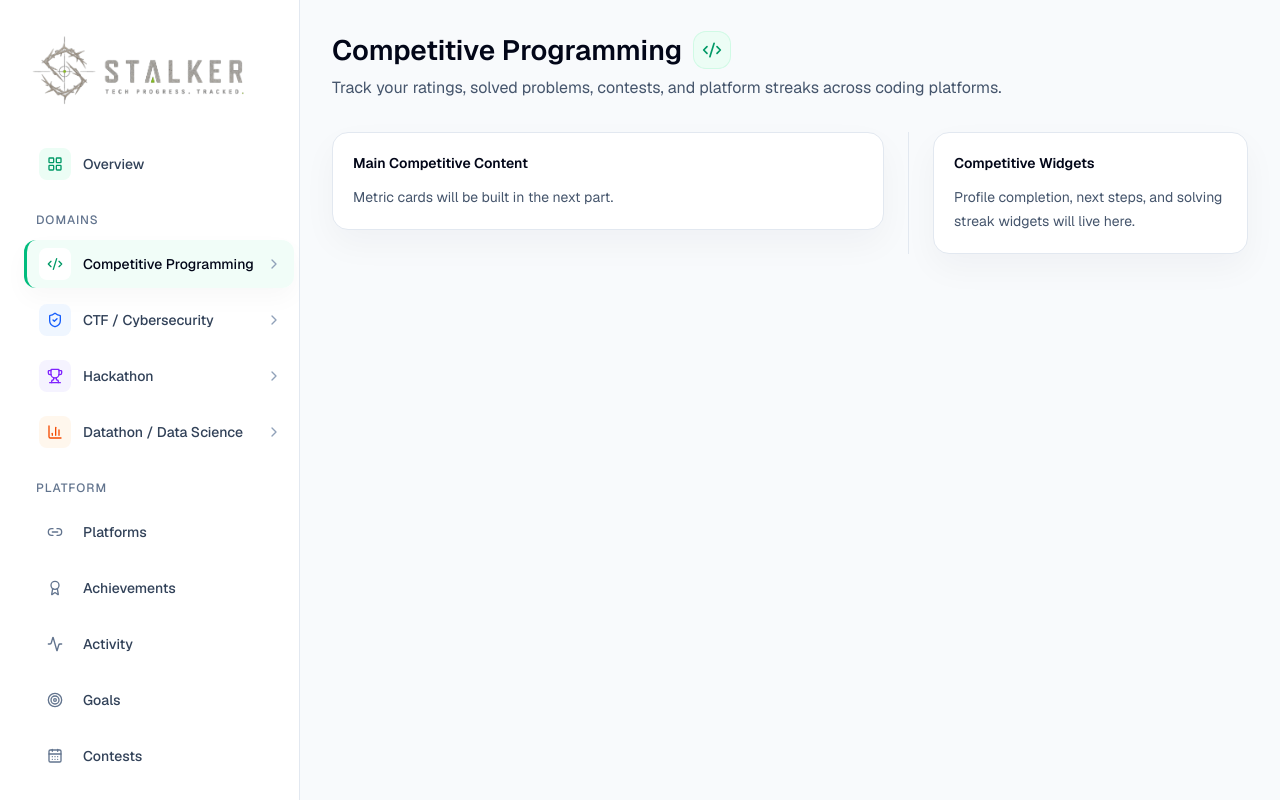
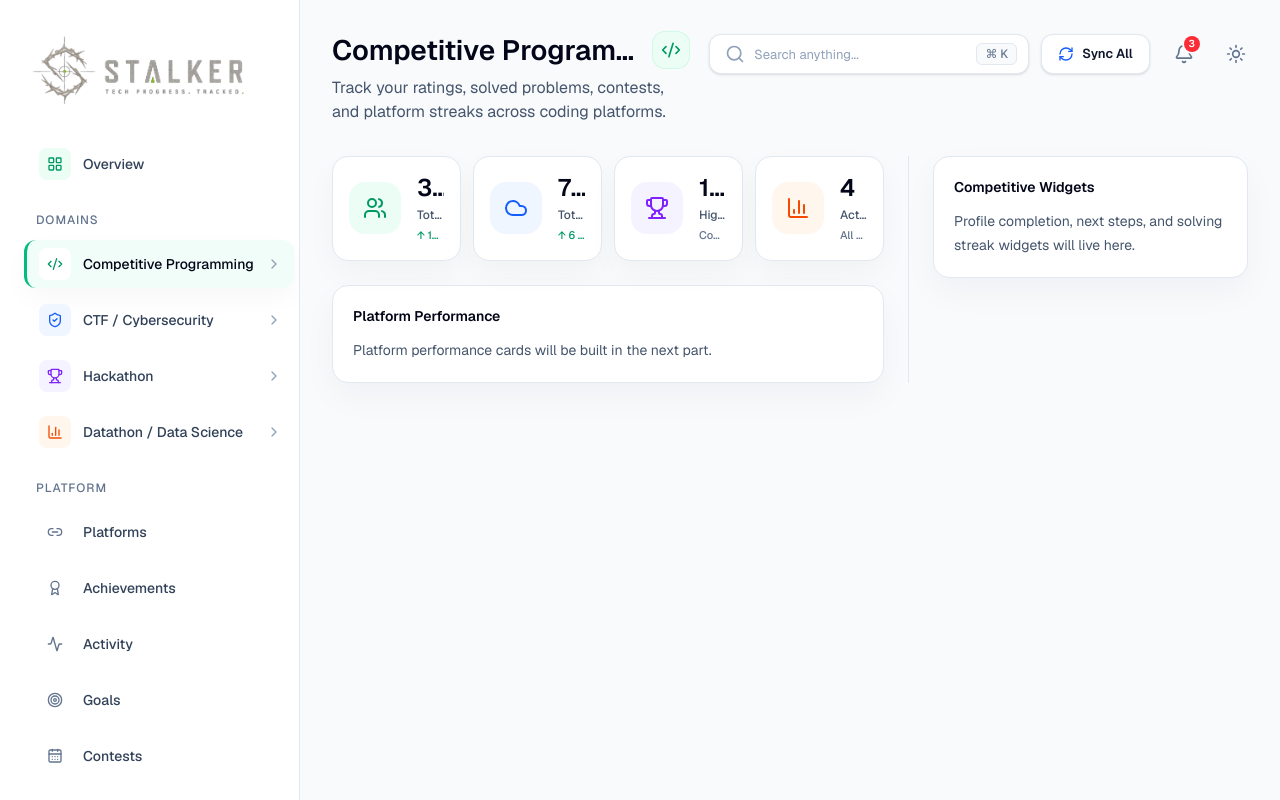
Before and after one commit to NaimurRahmannn/Stalker-A-Unified-Competitive-Profile, a Next.js app in the folder frontend/: page /competitive-programming in a window 1280 px wide. Shown: the top 800 px of the page. Built offline with nearby package versions, Linux system fonts and the light colour scheme.

Commit message:
feat(CP): Build competitive programming header and metrics

```diff
--- a/frontend/src/app/(dashboard)/competitive-programming/page.tsx
+++ b/frontend/src/app/(dashboard)/competitive-programming/page.tsx
@@ -1,6 +1,200 @@
 import { DashboardSidebar } from "@/components/layout/dashboard-sidebar";
-import { Code2 } from "lucide-react";
+import {
+  BarChart3,
+  Bell,
+  Cloud,
+  Code2,
+  RefreshCw,
+  Search,
+  Sun,
+  Trophy,
+  Users,
+} from "lucide-react";
+import type { LucideIcon } from "lucide-react";
 import type { ReactNode } from "react";
+
+type MetricAccent = "green" | "blue" | "purple" | "orange";
+
+type MetricItem = {
+  label: string;
+  value: string;
+  subtext: string;
+  icon: LucideIcon;
+  accent: MetricAccent;
+  positive?: boolean;
+};
+
+const metricItems: MetricItem[] = [
+  {
+    label: "Total Problems Solved",
+    value: "3,846",
+    subtext: "\u2191 128 this month",
+    icon: Users,
+    accent: "green",
+    positive: true,
+  },
+  {
+    label: "Total Contests Joined",
+    value: "78",
+    subtext: "\u2191 6 this month",
+    icon: Cloud,
+    accent: "blue",
+    positive: true,
+  },
+  {
+    label: "Highest Rating",
+    value: "1,842",
+    subtext: "Codeforces",
+    icon: Trophy,
+    accent: "purple",
+  },
+  {
+    label: "Active Platforms",
+    value: "4",
+    subtext: "All verified",
+    icon: BarChart3,
+    accent: "orange",
+  },
+];
+
+const metricAccentStyles: Record<
+  MetricAccent,
+  { icon: string; iconBg: string }
+> = {
+  green: {
+    icon: "text-emerald-600",
+    iconBg: "bg-emerald-50",
+  },
+  blue: {
+    icon: "text-blue-600",
+    iconBg: "bg-blue-50",
+  },
+  purple: {
+    icon: "text-violet-600",
+    iconBg: "bg-violet-50",
+  },
+  orange: {
+    icon: "text-orange-600",
+    iconBg: "bg-orange-50",
+  },
+};
+
+function HeaderIconButton({
+  label,
+  children,
+}: {
+  label: string;
+  children: ReactNode;
+}) {
+  return (
+    <button
+      type="button"
+      aria-label={label}
+      title={label}
+      className="relative grid size-11 shrink-0 place-items-center rounded-xl text-slate-500 transition hover:bg-white hover:text-slate-900"
+    >
+      {children}
+    </button>
+  );
+}
+
+function CompetitiveProgrammingHeader() {
+  return (
+    <header className="flex flex-col gap-5 min-[1180px]:flex-row min-[1180px]:items-start min-[1180px]:justify-between">
+      <div className="min-w-0">
+        <div className="flex min-w-0 items-center gap-3">
+          <h1 className="truncate text-[25px] font-semibold leading-tight tracking-normal text-slate-950 sm:text-[28px]">
+            Competitive Programming
+          </h1>
+          <span className="grid size-9 shrink-0 place-items-center rounded-xl bg-emerald-50 text-emerald-600 ring-1 ring-emerald-100">
+            <Code2 className="size-5" />
+          </span>
+        </div>
+        <p className="mt-2 max-w-3xl text-sm leading-6 text-slate-600 sm:text-base">
+          Track your ratings, solved problems, contests, and platform streaks
+          across coding platforms.
+        </p>
+      </div>
+
+      <div className="flex w-full flex-col gap-3 sm:flex-row sm:items-center min-[1180px]:w-auto">
+        <label className="relative block w-full sm:min-w-80 min-[1180px]:w-[330px]">
+          <span className="sr-only">Search anything</span>
+          <Search className="pointer-events-none absolute left-4 top-1/2 size-5 -translate-y-1/2 text-slate-400" />
+          <input
+            type="search"
+            placeholder="Search anything..."
+            className="h-10 w-full rounded-xl border border-slate-200 bg-white pl-11 pr-16 text-[13px] text-slate-800 shadow-sm outline-none transition placeholder:text-slate-400 focus:border-emerald-300 focus:ring-4 focus:ring-emerald-100"
+          />
+          <span className="pointer-events-none absolute right-3 top-1/2 -translate-y-1/2 rounded-md border border-slate-200 bg-slate-50 px-2 py-1 text-xs font-medium leading-none text-slate-500">
+            {"\u2318"} K
+          </span>
+        </label>
+
+        <button
+          type="button"
+          className="inline-flex h-10 shrink-0 items-center justify-center gap-2 rounded-xl border border-slate-200 bg-white px-4 text-[13px] font-semibold text-slate-900 shadow-sm transition hover:bg-slate-50"
+        >
+          <RefreshCw className="size-4 text-blue-600" />
+          Sync All
+        </button>
+
+        <div className="flex items-center gap-2">
+          <HeaderIconButton label="Notifications">
+            <Bell className="size-5" />
+            <span className="absolute right-1.5 top-1 grid size-4 place-items-center rounded-full bg-red-500 text-[10px] font-semibold leading-none text-white ring-2 ring-slate-50">
+              3
+            </span>
+          </HeaderIconButton>
+          <HeaderIconButton label="Theme">
+            <Sun className="size-5" />
+          </HeaderIconButton>
+        </div>
+      </div>
+    </header>
+  );
+}
+
+function MetricCard({ metric }: { metric: MetricItem }) {
+  const Icon = metric.icon;
+  const accent = metricAccentStyles[metric.accent];
+
+  return (
+    <article className="rounded-2xl border border-slate-200 bg-white p-4 shadow-[0_12px_30px_rgba(15,23,42,0.035)]">
+      <div className="flex min-h-16 items-center gap-4">
+        <span
+          className={`grid size-13 shrink-0 place-items-center rounded-2xl ${accent.iconBg} ${accent.icon}`}
+        >
+          <Icon className="size-6" />
+        </span>
+        <div className="min-w-0">
+          <p className="truncate text-2xl font-semibold leading-tight tracking-normal text-slate-950">
+            {metric.value}
+          </p>
+          <p className="mt-1 truncate text-xs font-medium text-slate-600">
+            {metric.label}
+          </p>
+          <p
+            className={`mt-1 truncate text-[11px] font-medium ${
+              metric.positive ? "text-emerald-600" : "text-slate-500"
+            }`}
+          >
+            {metric.subtext}
+          </p>
+        </div>
+      </div>
+    </article>
+  );
+}
+
+function MetricCardsSection() {
+  return (
+    <div className="grid grid-cols-1 gap-3 sm:grid-cols-2 lg:grid-cols-4">
+      {metricItems.map((metric) => (
+        <MetricCard key={metric.label} metric={metric} />
+      ))}
+    </div>
+  );
+}
 
 function PlaceholderCard({
   title,
@@ -27,27 +221,18 @@ export default function CompetitiveProgrammingPage() {
 
         <div className="min-w-0 bg-slate-50">
           <section className="px-5 pt-5 sm:px-6 sm:pt-6 lg:px-8 lg:pt-8">
-            <div className="flex min-w-0 flex-col gap-2">
-              <div className="flex min-w-0 items-center gap-3">
-                <h1 className="truncate text-[25px] font-semibold leading-tight tracking-normal text-slate-950 sm:text-[28px]">
-                  Competitive Programming
-                </h1>
-                <span className="grid size-9 shrink-0 place-items-center rounded-xl bg-emerald-50 text-emerald-600 ring-1 ring-emerald-100">
-                  <Code2 className="size-5" />
-                </span>
-              </div>
-              <p className="max-w-3xl text-sm leading-6 text-slate-600 sm:text-base">
-                Track your ratings, solved problems, contests, and platform
-                streaks across coding platforms.
-              </p>
-            </div>
+            <CompetitiveProgrammingHeader />
           </section>
 
           <div className="grid min-w-0 grid-cols-1 gap-6 p-5 sm:p-6 lg:p-8 xl:grid-cols-[minmax(0,1fr)_340px]">
             <section className="min-w-0">
-              <PlaceholderCard title="Main Competitive Content">
-                Metric cards will be built in the next part.
-              </PlaceholderCard>
+              <MetricCardsSection />
+
+              <div className="mt-6">
+                <PlaceholderCard title="Platform Performance">
+                  Platform performance cards will be built in the next part.
+                </PlaceholderCard>
+              </div>
             </section>
 
             <aside className="min-w-0 border-t border-slate-200 pt-6 xl:border-l xl:border-t-0 xl:pl-6 xl:pt-0">
```
